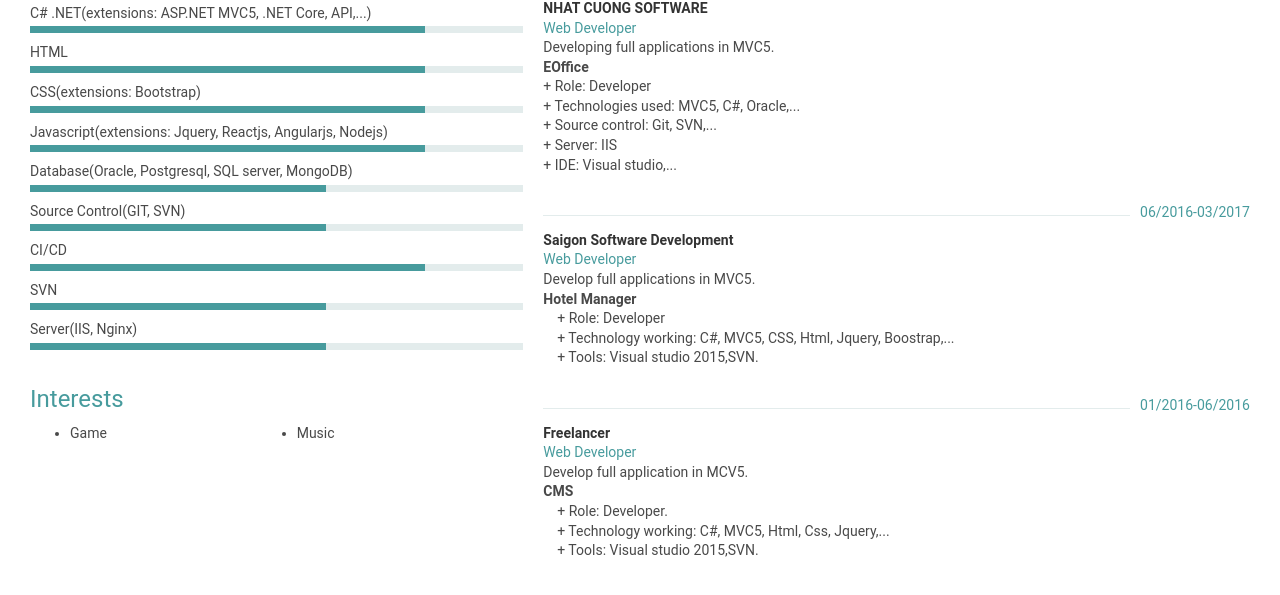
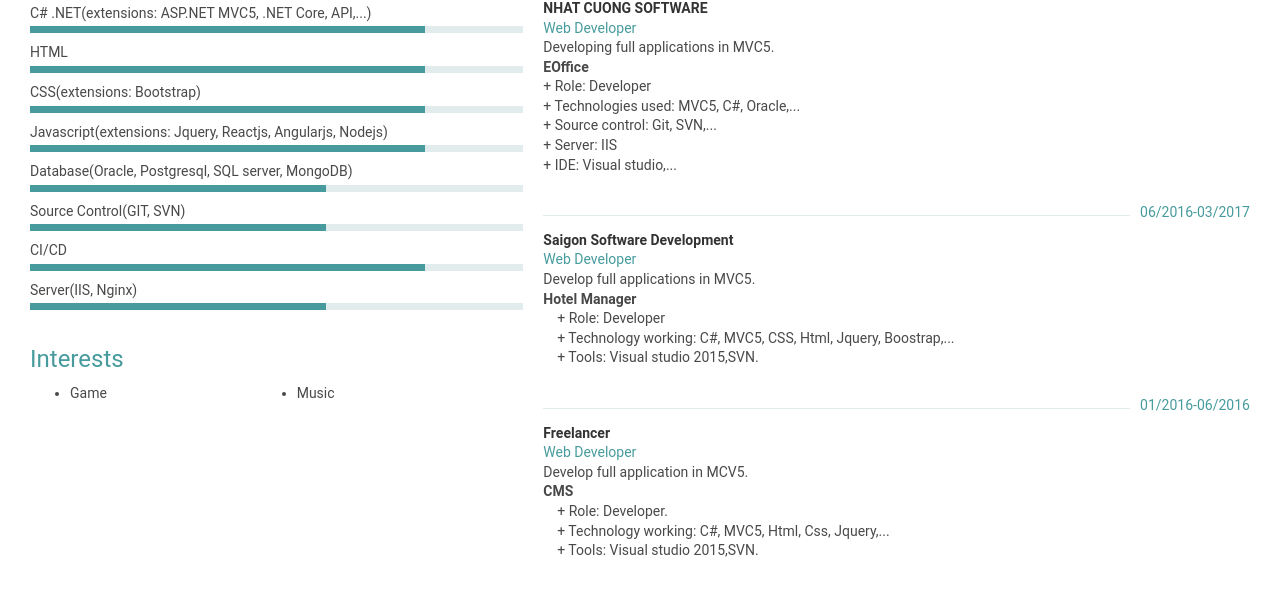
Before and after one commit to vtnhut94/vtnhut94.github.io, a plain HTML site: page index.html in a window 1280 px wide. Shown: the part 727-1322 px from the top of the page. Drawn offline with Linux system fonts and the light colour scheme; a web font is replaced by a local one.

Commit message:
Update index.html

```diff
--- a/index.html
+++ b/index.html
@@ -117,12 +117,6 @@
                         <div class="row">
                             <div><span class="cvo-skillrate-title">CI/CD</span></div>
                             <div class="cvo-skillrate-bar" bval="4" rate-value="4">
-                                <span class="cvo-skillrate-value"></span>
-                            </div>
-                        </div>
-                        <div class="row">
-                            <div><span class="cvo-skillrate-title">SVN</span></div>
-                            <div class="cvo-skillrate-bar" bval="3" rate-value="3">
                                 <span class="cvo-skillrate-value"></span>
                             </div>
                         </div>
```
